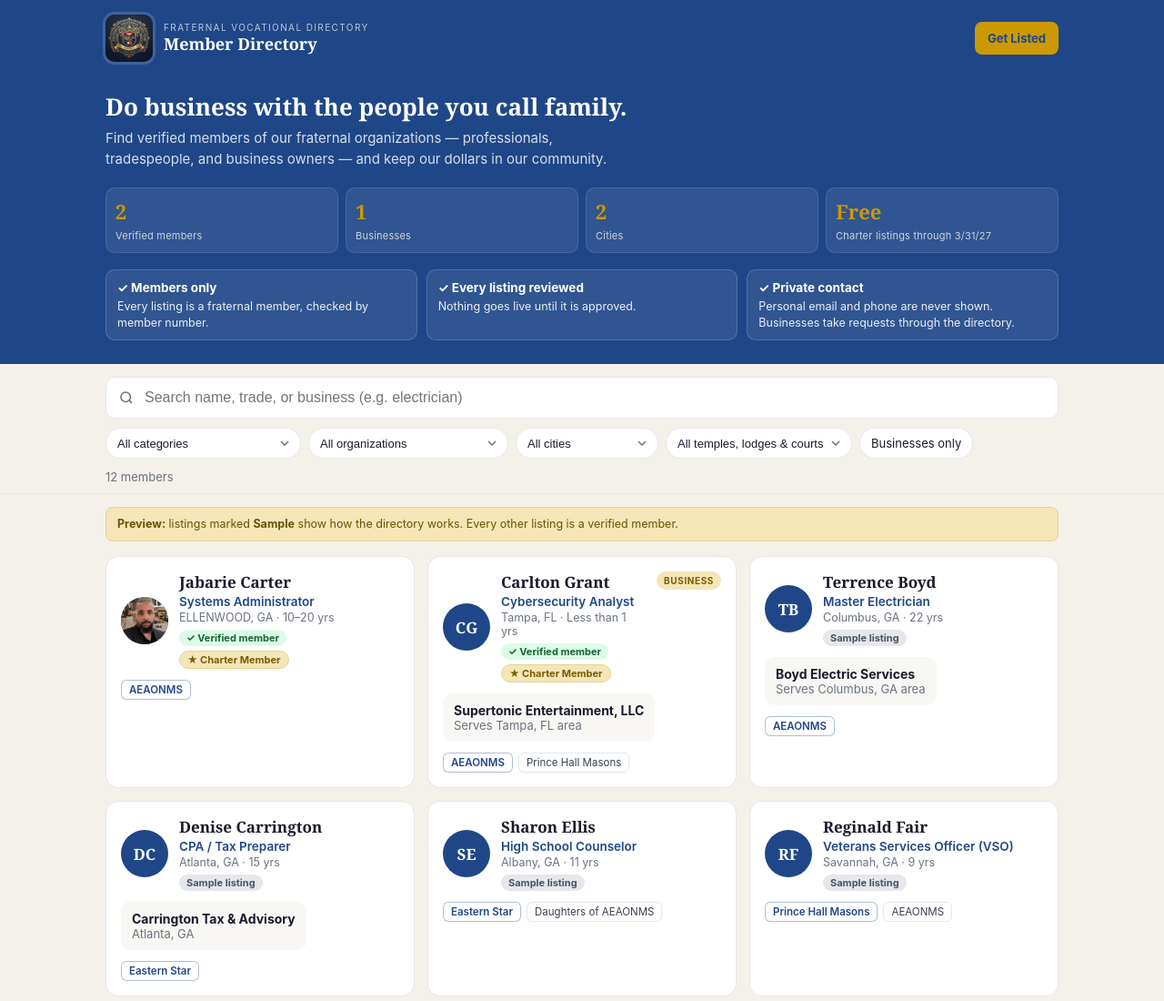
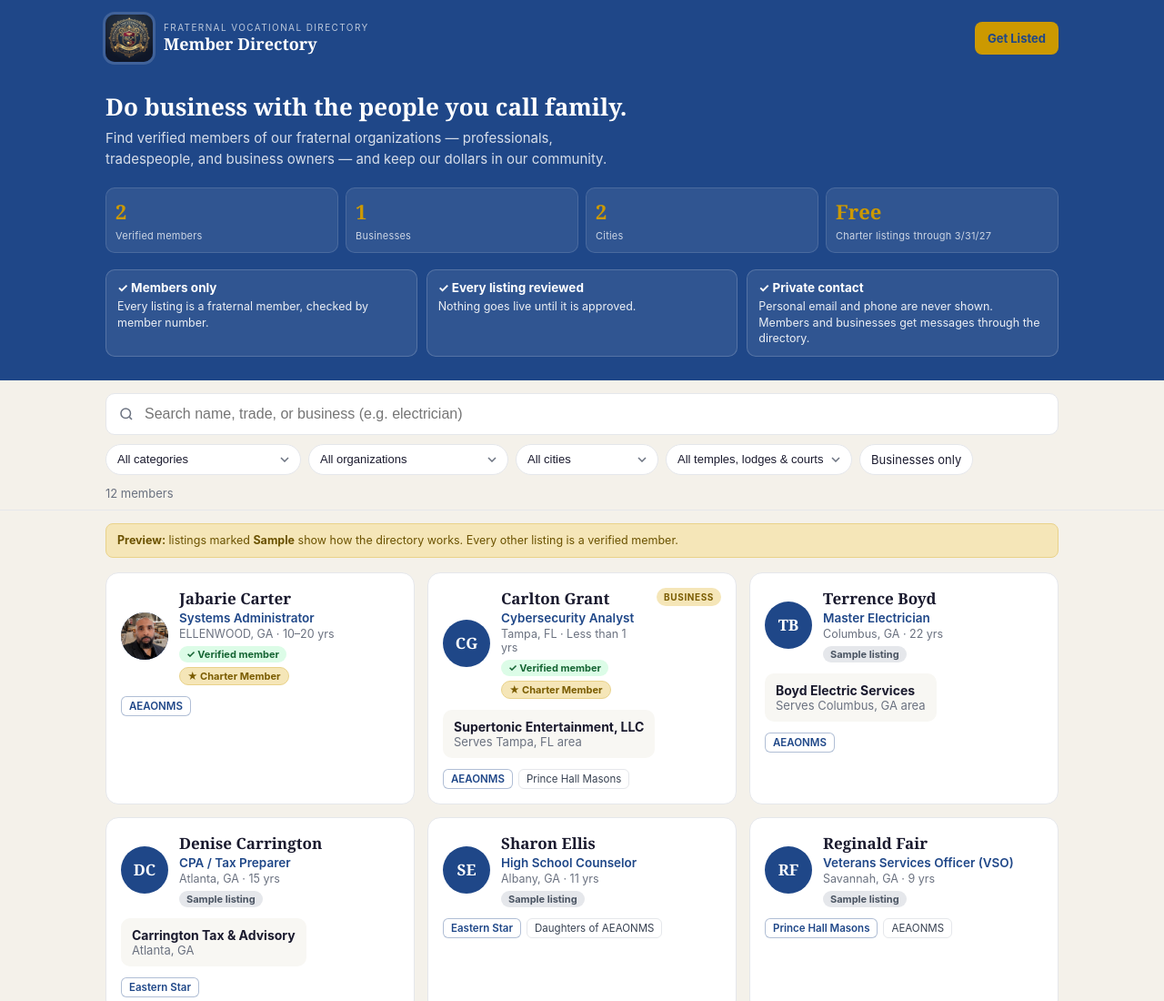
Before and after one commit to jermaineggreen-blip/fraternal-directory, a plain HTML site: page directory.html in a window 1280 px wide. Shown: the top 1100 px of the page at 91% size. Drawn offline with Linux system fonts and the light colour scheme.

Commit message:
Update Private contact line for member messages
Co-Authored-By: Claude Opus 5.5 <noreply@anthropic.com>
Claude-Session: https://claude.ai/code/session_01KvsKkrdPT18sPbnyXcC6oC

```diff
--- a/directory.html
+++ b/directory.html
@@ -154,7 +154,7 @@ img.badge.seal{width:52px;height:52px;object-fit:cover;padding:0;background:none
       <div class="trust" aria-label="How the directory works">
         <div><b>✓ Members only</b>Every listing is a fraternal member, checked by member number.</div>
         <div><b>✓ Every listing reviewed</b>Nothing goes live until it is approved.</div>
-        <div><b>✓ Private contact</b>Personal email and phone are never shown. Businesses take requests through the directory.</div>
+        <div><b>✓ Private contact</b>Personal email and phone are never shown. Members and businesses get messages through the directory.</div>
       </div>
     </div>
   </div>
```
